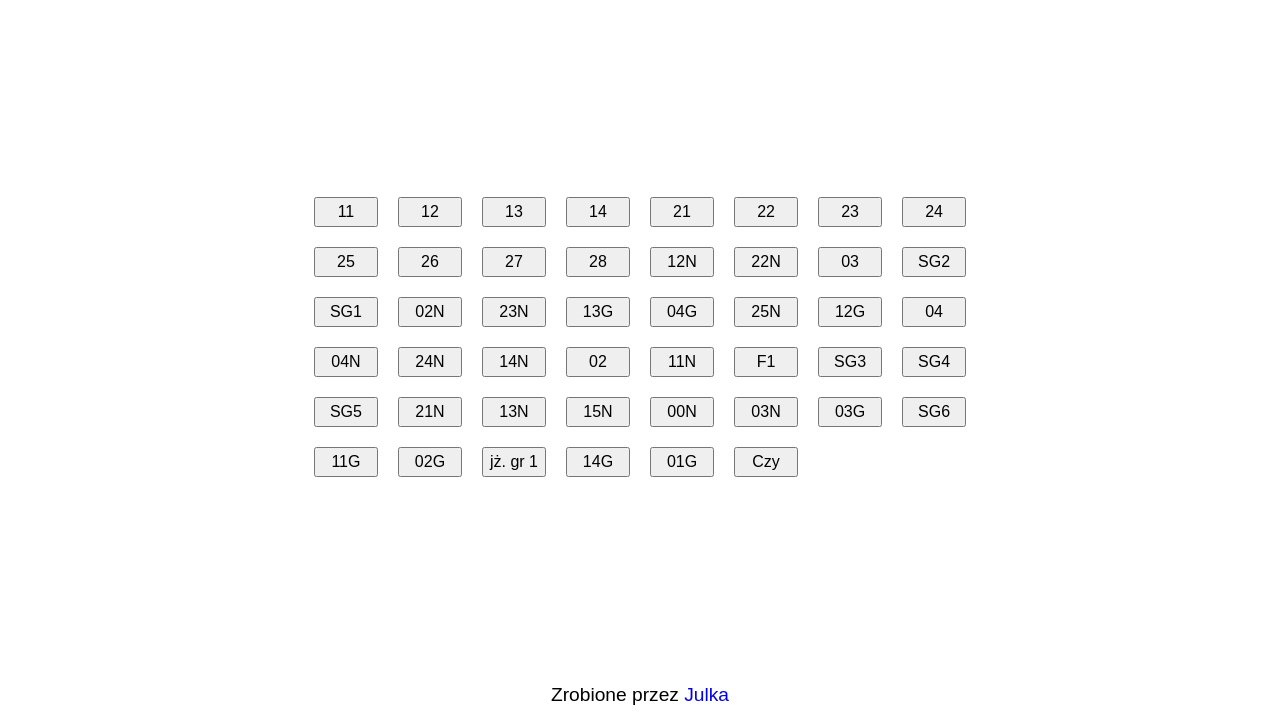
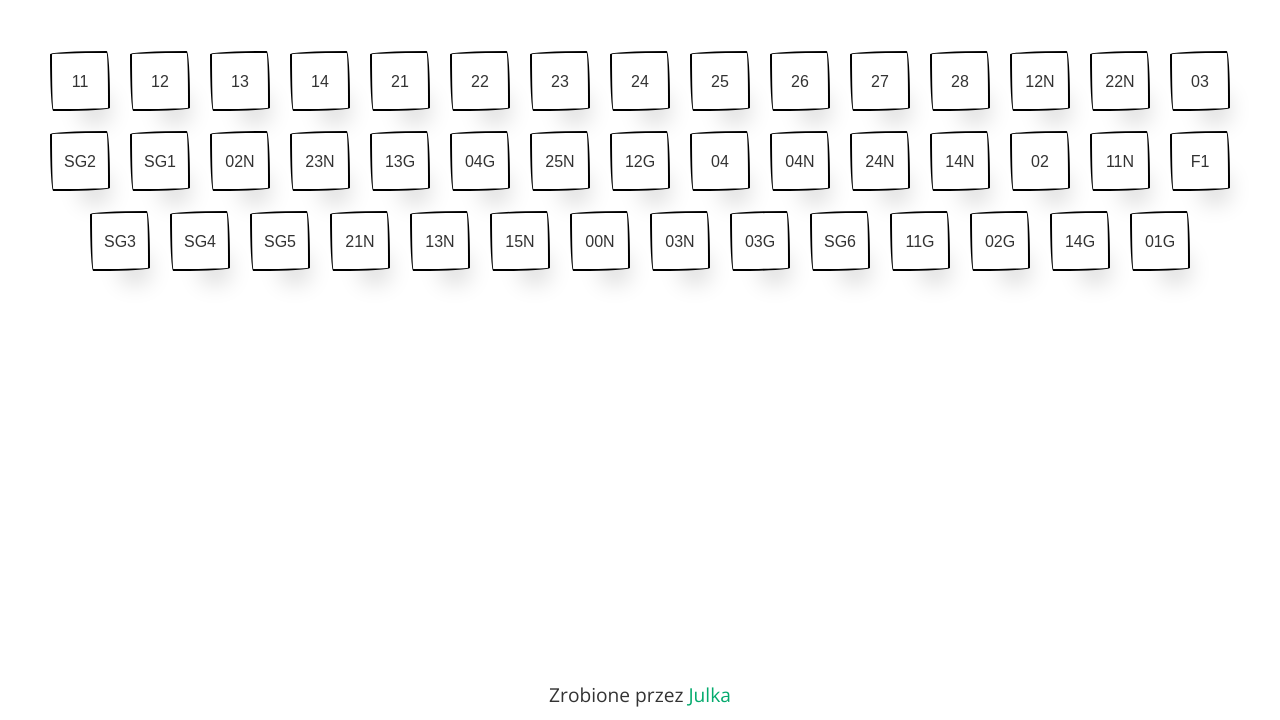
Before and after one commit to Jobrzut/1LONS, a website: page src/index.html in a window 1280 px wide. Shown: the part 80-800 px from the top of the page. Drawn offline with nearby package versions, Linux system fonts and the light colour scheme.

Commit message:
Make style improvements and filter classrooms

```diff
--- a/src/index.html
+++ b/src/index.html
@@ -8,9 +8,6 @@
     <script src="index.js" defer></script>
 </head>
 <body>
-    <nav>
-        <h3><span class="firstcolor">1</span>LO<span class="secondcolor">NS</span></h3>
-    </nav>
     <div class="content"></div>
     <footer>
         <p>Zrobione przez <a href="https://www.instagram.com/jobrzut13" target="_blank">Julka</a></p>
--- a/src/index.js
+++ b/src/index.js
@@ -24,17 +24,28 @@ fetch("../plan-lekcji.json")
 
 // Wyświetlanie przycisku dla każdej sali
 
+function addClassInfoText() {
+  const classInfo = document.createElement("p");
+  classInfo.textContent = "Wybierz interesującą Cię salę!";
+  content.appendChild(classInfo);
+}
+
+const excludedClassrooms = ["Czy", "jż. gr 1"];
+
 function showAllClasses(plan) {
   content.innerHTML = "";
+  addClassInfoText()
   const classroomButtonsDiv = document.createElement("div");
   classroomButtonsDiv.className = "classroom_buttons";
   for (const key in plan) {
+    if (!excludedClassrooms.includes(key)) {
       const classroomButton = document.createElement("button");
       classroomButton.textContent = key;
       classroomButton.addEventListener("click", () => {
         displayClassroomTimeTable(key, plan);
       });
       classroomButtonsDiv.appendChild(classroomButton);
+    }
   }
   content.appendChild(classroomButtonsDiv);
 }
@@ -46,6 +57,7 @@ function displayClassroomTimeTable(classroom, plan) {
 
   const goBackButton = document.createElement("button");
   goBackButton.textContent = "Wróć";
+  goBackButton.className = "goback";
   goBackButton.addEventListener("click", () => {
     showAllClasses(plan);
   });
--- a/src/style.css
+++ b/src/style.css
@@ -1,3 +1,5 @@
+@import url('https://fonts.googleapis.com/css2?family=Open+Sans:ital,wght@0,300..800;1,300..800&display=swap');
+
 /* 1. Use a more-intuitive box-sizing model */
 *,
 *::before,
@@ -77,21 +79,16 @@ h6 {
 
 body {
   min-height: 100vh;
+  color: #333;
   display: flex;
   flex-direction: column;
   justify-content: space-between;
-  font-family: Arial, Helvetica, sans-serif;
+  font-family: "Open Sans", sans-serif;
 }
 
-nav,
 footer {
   display: flex;
   justify-content: center;
-}
-
-nav {
-  padding: 20px;
-  font-size: 1.5em;
 }
 
 footer {
@@ -101,24 +98,73 @@ footer {
 
 footer a {
   text-decoration: none;
+  color: #04AA6D;
+  transition: 0.2s;
+}
+
+footer a:hover {
+  color: #333;
 }
 
 .content {
+  margin-inline: auto;
+  max-width: 100%;
   padding: 50px;
-  display: flex;
-  flex-direction: column;
-  gap: 30px;
-  margin-inline: auto;
 }
 
 .classroom_buttons {
-  display: grid;
-  grid-template-columns: repeat(8, 1fr);
+  display: flex;
+  justify-content: center;
+  flex-wrap: wrap;
   gap: 20px;
 }
 
 .classroom_buttons button {
+  width: 60px;
+  aspect-ratio: 1 / 1;
+  align-self: center;
+  background-color: #fff;
+  background-image: none;
+  background-position: 0 90%;
+  background-repeat: repeat no-repeat;
+  background-size: 4px 3px;
+  border-radius: 15px 225px 255px 15px 15px 255px 225px 15px;
+  border-style: solid;
+  border-width: 2px;
+  box-shadow: rgba(0, 0, 0, .2) 15px 28px 25px -18px;
+  box-sizing: border-box;
+  color: #333;
   cursor: pointer;
+  display: inline-block;
+  font-family: Neucha, sans-serif;
+  font-size: 1rem;
+  line-height: 23px;
+  outline: none;
+  padding: .75rem;
+  text-decoration: none;
+  transition: all 235ms ease-in-out;
+  border-bottom-left-radius: 15px 255px;
+  border-bottom-right-radius: 225px 15px;
+  border-top-left-radius: 255px 15px;
+  border-top-right-radius: 15px 225px;
+  user-select: none;
+  -webkit-user-select: none;
+  touch-action: manipulation;
+}
+
+.classroom_buttons button:hover {
+  box-shadow: rgba(0, 0, 0, .3) 2px 8px 8px -5px;
+  transform: translate3d(0, 2px, 0);
+}
+
+.classroom_buttons button:focus {
+  box-shadow: rgba(0, 0, 0, .3) 2px 8px 4px -6px;
+}
+
+.content p {
+  text-align: center;
+  padding-bottom: 50px;
+  font-size: 1.3em;
 }
 
 table {
@@ -140,3 +186,23 @@ th {
   background-color: #04AA6D;
   color: white;
 }
+
+.goback {
+  margin-bottom: 20px;
+  padding: 5px 10px;
+  border: 2px solid #04AA6D;
+  background-color: #04AA6D;
+  color: white;
+  font-weight: bold;
+  cursor: pointer;
+  transition: 0.2s;
+}
+
+.goback:hover {
+  background-color: transparent;
+  color: #333;
+}
+
+@media only screen and (max-width: 430px) {
+
+}
```
Also changed, not shown: classrooms.json. Lines whose indentation alone changed are shown as unchanged.
